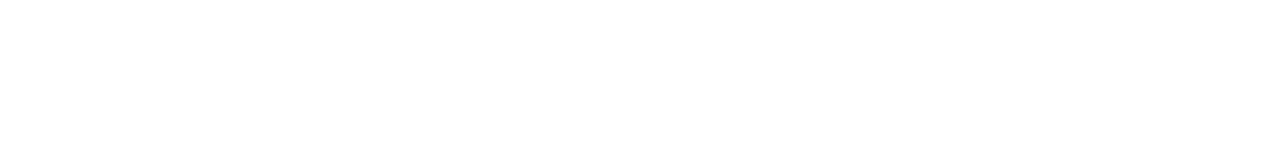
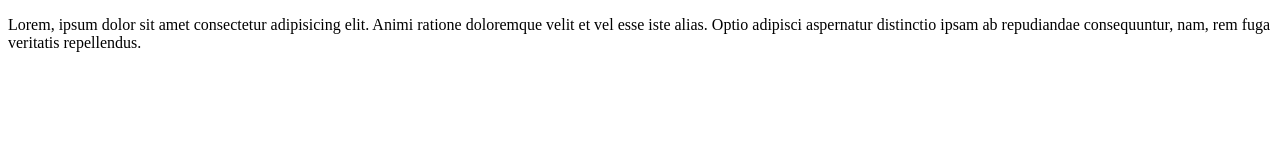
Before and after one commit to simonjbr/helloworld, a plain HTML site: page index.html in a window 1280 px wide. Drawn offline with Linux system fonts and the light colour scheme.

Commit message:
Added new paragraph

```diff
--- a/index.html
+++ b/index.html
@@ -6,6 +6,7 @@
     <title>Documents</title>
 </head>
 <body>
+    <p>Lorem, ipsum dolor sit amet consectetur adipisicing elit. Animi ratione doloremque velit et vel esse iste alias. Optio adipisci aspernatur distinctio ipsam ab repudiandae consequuntur, nam, rem fuga veritatis repellendus.</p>
 
 </body>
 </html>
```
